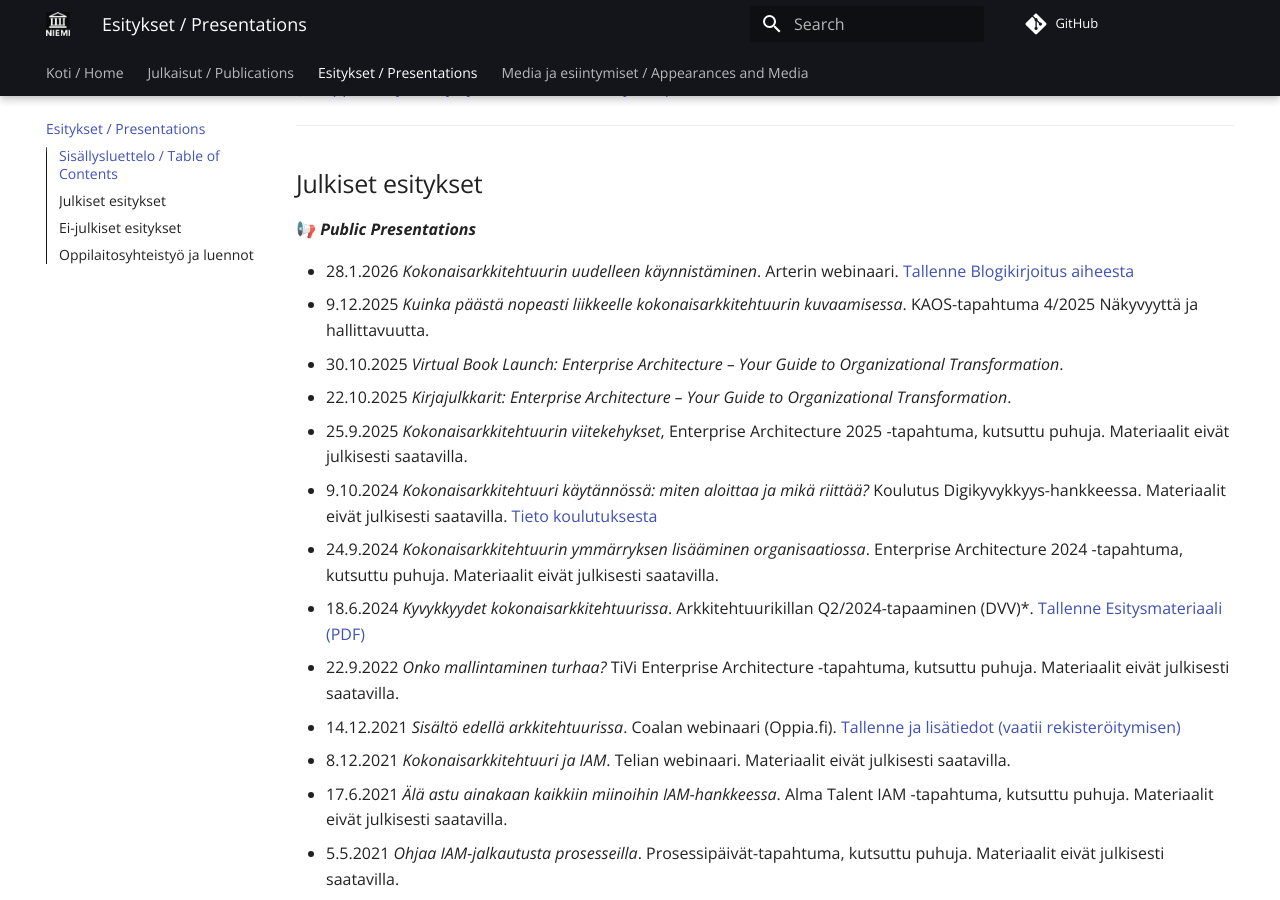
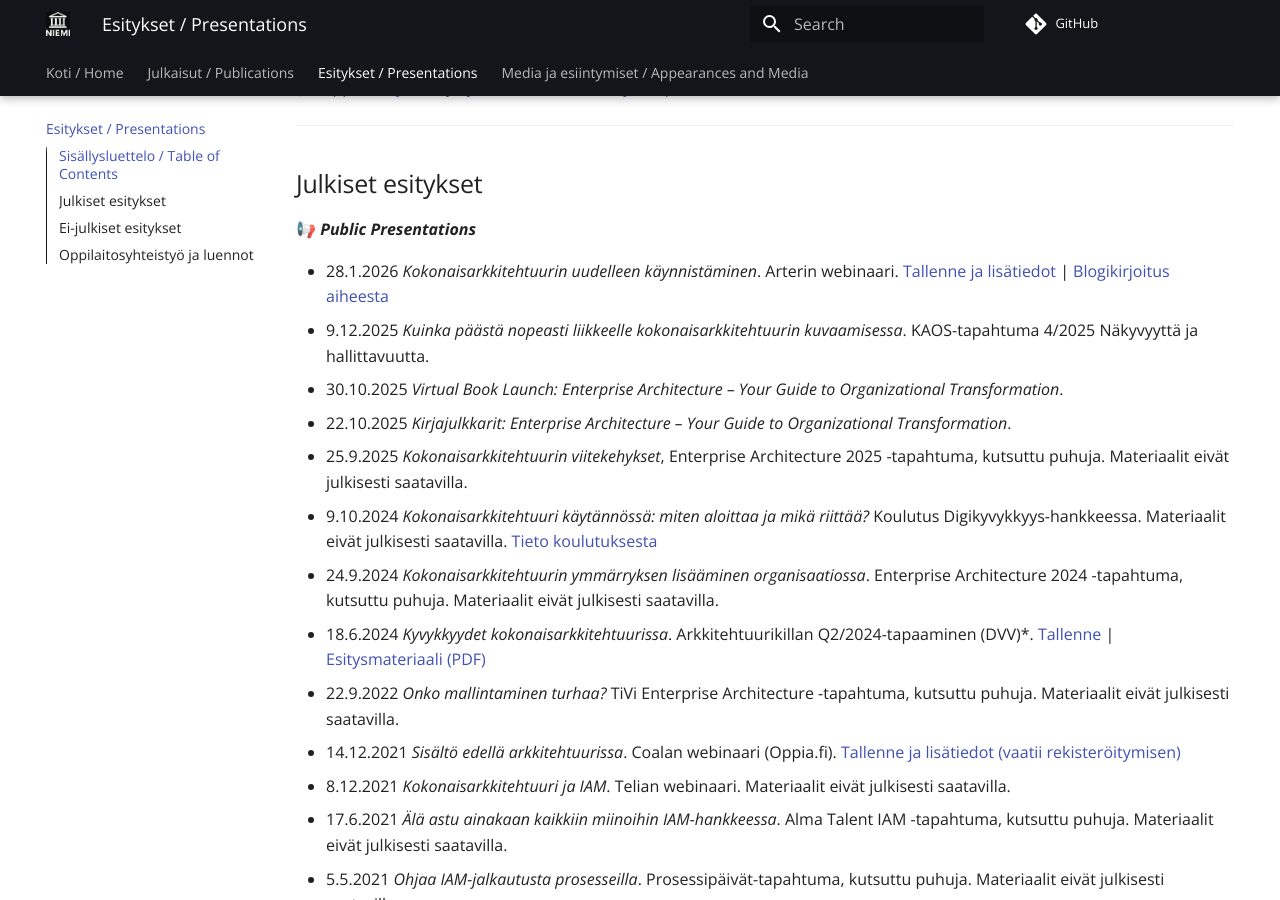
Before and after one commit to eetuniemiphd/eetuniemi, an MkDocs documentation site: the page built from docs/presentations.md, in a window 1280 px wide and 900 px high, scrolled down 430 px. Built offline with MkDocs 1.6.1 and Material for MkDocs 9.7.7, drawn with Linux system fonts in a browser that asks for light colours; comment, search, counter and statistics services are not loaded.

Commit message:
Update presentations.md

```diff
--- a/docs/presentations.md
+++ b/docs/presentations.md
@@ -18,14 +18,14 @@ Tämä lista ei ole kattava ennen vuotta 2017 / This list is not comprehensive p
 ## Julkiset esitykset
 📢 ***Public Presentations***
 
-- 28.1.2026 *Kokonaisarkkitehtuurin uudelleen käynnistäminen*. Arterin webinaari. [Tallenne](https://www.arter.fi/webinaari/kokonaisarkkitehtuurin-uudelleen-kaynnistaminen) [Blogikirjoitus aiheesta](https://www.arter.fi/7-askelta-kokonaisarkkitehtuurityon-aktivointiin)
+- 28.1.2026 *Kokonaisarkkitehtuurin uudelleen käynnistäminen*. Arterin webinaari. [Tallenne ja lisätiedot](https://www.arter.fi/webinaari/kokonaisarkkitehtuurin-uudelleen-kaynnistaminen) | [Blogikirjoitus aiheesta](https://www.arter.fi/7-askelta-kokonaisarkkitehtuurityon-aktivointiin)
 - 9.12.2025 *Kuinka päästä nopeasti liikkeelle kokonaisarkkitehtuurin kuvaamisessa*. KAOS-tapahtuma 4/2025 Näkyvyyttä ja hallittavuutta.
 - 30.10.2025 *Virtual Book Launch: Enterprise Architecture – Your Guide to Organizational Transformation*.
 - 22.10.2025 *Kirjajulkkarit: Enterprise Architecture – Your Guide to Organizational Transformation*.
 - 25.9.2025 *Kokonaisarkkitehtuurin viitekehykset*, Enterprise Architecture 2025 -tapahtuma, kutsuttu puhuja. Materiaalit eivät julkisesti saatavilla.
 - 9.10.2024 *Kokonaisarkkitehtuuri käytännössä: miten aloittaa ja mikä riittää?* Koulutus Digikyvykkyys-hankkeessa. Materiaalit eivät julkisesti saatavilla. [Tieto koulutuksesta](https://digikyvykkyys.info/tapahtumat)
 - 24.9.2024 *Kokonaisarkkitehtuurin ymmärryksen lisääminen organisaatiossa*. Enterprise Architecture 2024 -tapahtuma, kutsuttu puhuja. Materiaalit eivät julkisesti saatavilla.
-- 18.6.2024 *Kyvykkyydet kokonaisarkkitehtuurissa*. Arkkitehtuurikillan Q2/2024-tapaaminen (DVV)*. [Tallenne](https://dreambroker.com/channel/m06sxbf0/771yoblm) [Esitysmateriaali (PDF)](https://cdn.verkkopalvelu.suomi.fi/files/Kyvykkyydet%20kokonaisarkkitehtuurissa%20-%20Arkkitehtuurikilta%20Q2-2024%20-%20Eetu%20Niemi%20(1)-90632721135b4823f0b41164358f1767.pdf)
+- 18.6.2024 *Kyvykkyydet kokonaisarkkitehtuurissa*. Arkkitehtuurikillan Q2/2024-tapaaminen (DVV)*. [Tallenne](https://dreambroker.com/channel/m06sxbf0/771yoblm) | [Esitysmateriaali (PDF)](https://cdn.verkkopalvelu.suomi.fi/files/Kyvykkyydet%20kokonaisarkkitehtuurissa%20-%20Arkkitehtuurikilta%20Q2-2024%20-%20Eetu%20Niemi%20(1)-90632721135b4823f0b41164358f1767.pdf)
 - 22.9.2022 *Onko mallintaminen turhaa?* TiVi Enterprise Architecture -tapahtuma, kutsuttu puhuja. Materiaalit eivät julkisesti saatavilla.
 - 14.12.2021 *Sisältö edellä arkkitehtuurissa*. Coalan webinaari (Oppia.fi). [Tallenne ja lisätiedot (vaatii rekisteröitymisen)](https://oppia.fi/webinaarit/995/coala/sisalto-edella-arkkitehtuurissa)
 - 8.12.2021 *Kokonaisarkkitehtuuri ja IAM*. Telian webinaari. Materiaalit eivät julkisesti saatavilla.
```
